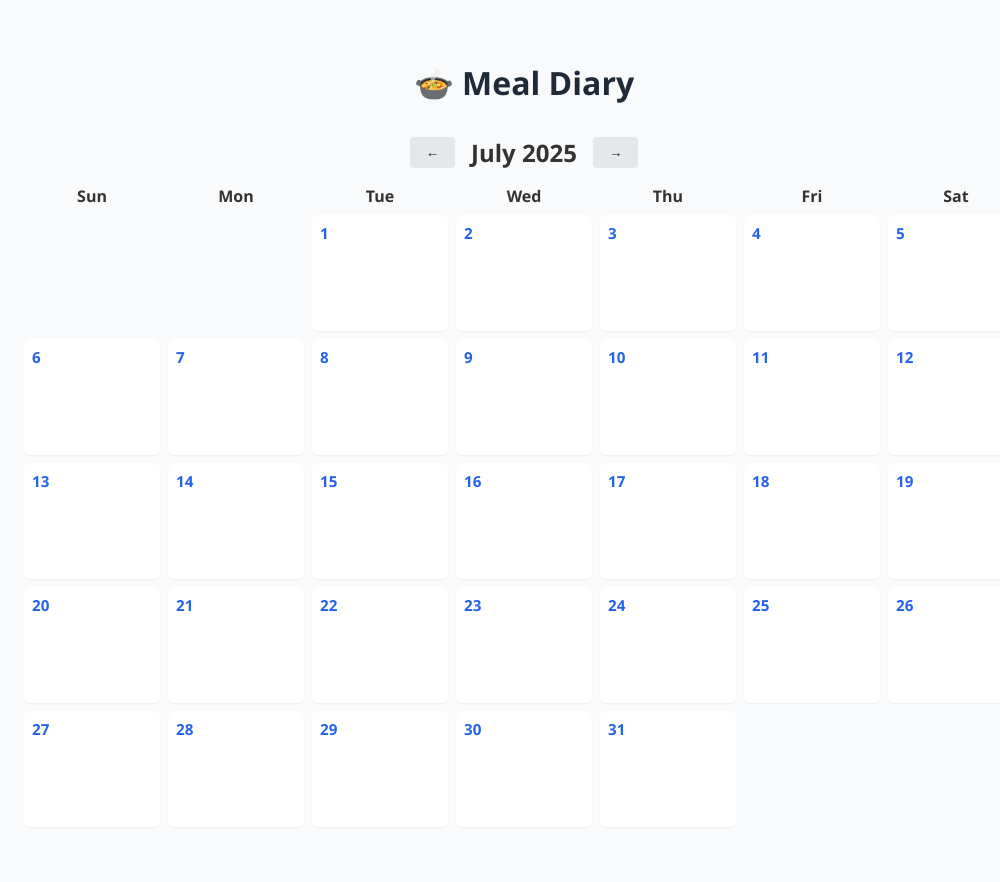
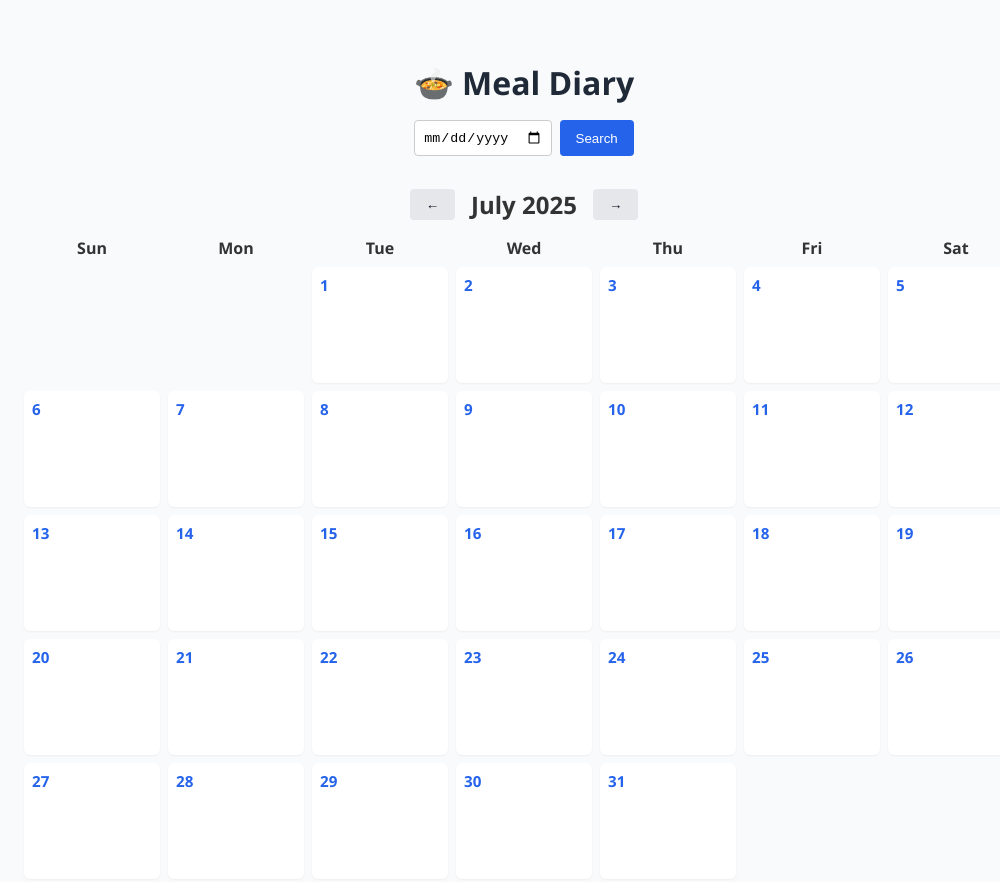
Before and after one commit to tateshunter/meal-tracker, a plain HTML site: page index.html in a window 1280 px wide. Shown: the whole page, without its empty margins (116-1116 px from the left). Drawn offline with Linux system fonts and the light colour scheme.

Commit message:
Update index.html

```diff
--- a/index.html
+++ b/index.html
@@ -18,7 +18,25 @@
       border: none; border-radius: 4px; cursor: pointer;
     }
     .calendar-header h2 { margin: 0; font-size: 1.5rem; }
-
+    .calendar-search {
+      display: flex;
+      justify-content: center;
+      margin-bottom: 1rem;
+      gap: 0.5rem;
+    }
+    .calendar-search input {
+      padding: 0.5rem;
+      border: 1px solid #ccc;
+      border-radius: 4px;
+    }
+    .calendar-search button {
+      padding: 0.5rem 1rem;
+      background: #2563eb;
+      color: white;
+      border: none;
+      border-radius: 4px;
+      cursor: pointer;
+    }
     .calendar {
       display: grid;
       grid-template-columns: repeat(7, 1fr);
@@ -26,13 +44,11 @@
       max-width: 1000px;
       margin: 0 auto;
     }
-
     .calendar > div:first-child:nth-last-child(n+7),
     .calendar > div:first-child:nth-last-child(n+7) ~ div:nth-child(-n+7) {
       font-weight: bold;
       text-align: center;
     }
-
     .day {
       position: relative;
       background: white;
@@ -60,7 +76,6 @@
       border-left: 20px solid transparent;
       border-top-right-radius: 6px;
     }
-
     .overlay {
       position: fixed;
       top: 0; left: 0;
@@ -112,6 +127,10 @@
 </head>
 <body>
   <h1>🍲 Meal Diary</h1>
+  <div class="calendar-search">
+    <input type="date" id="searchDate">
+    <button onclick="searchByDate()">Search</button>
+  </div>
   <div class="calendar-header">
     <button onclick="changeMonth(-1)">&larr;</button>
     <h2 id="monthYear"></h2>
@@ -120,16 +139,15 @@
   <div class="calendar" id="calendar">
     <div>Sun</div><div>Mon</div><div>Tue</div><div>Wed</div><div>Thu</div><div>Fri</div><div>Sat</div>
   </div>
-
   <div id="overlay" class="overlay">
     <div id="expandedView" class="expanded"></div>
   </div>
-
   <script>
     const calendar = document.getElementById('calendar');
     const expandedView = document.getElementById('expandedView');
     const overlay = document.getElementById('overlay');
     const monthYear = document.getElementById('monthYear');
+    const searchDate = document.getElementById('searchDate');
     let meals = JSON.parse(localStorage.getItem('meals') || '[]');
     let current = new Date();
 
@@ -138,6 +156,11 @@
     function changeMonth(direction) {
       current.setMonth(current.getMonth() + direction);
       renderCalendar();
+    }
+
+    function searchByDate() {
+      const date = searchDate.value;
+      if (date) openExpanded(date);
     }
 
     function renderCalendar() {
```
